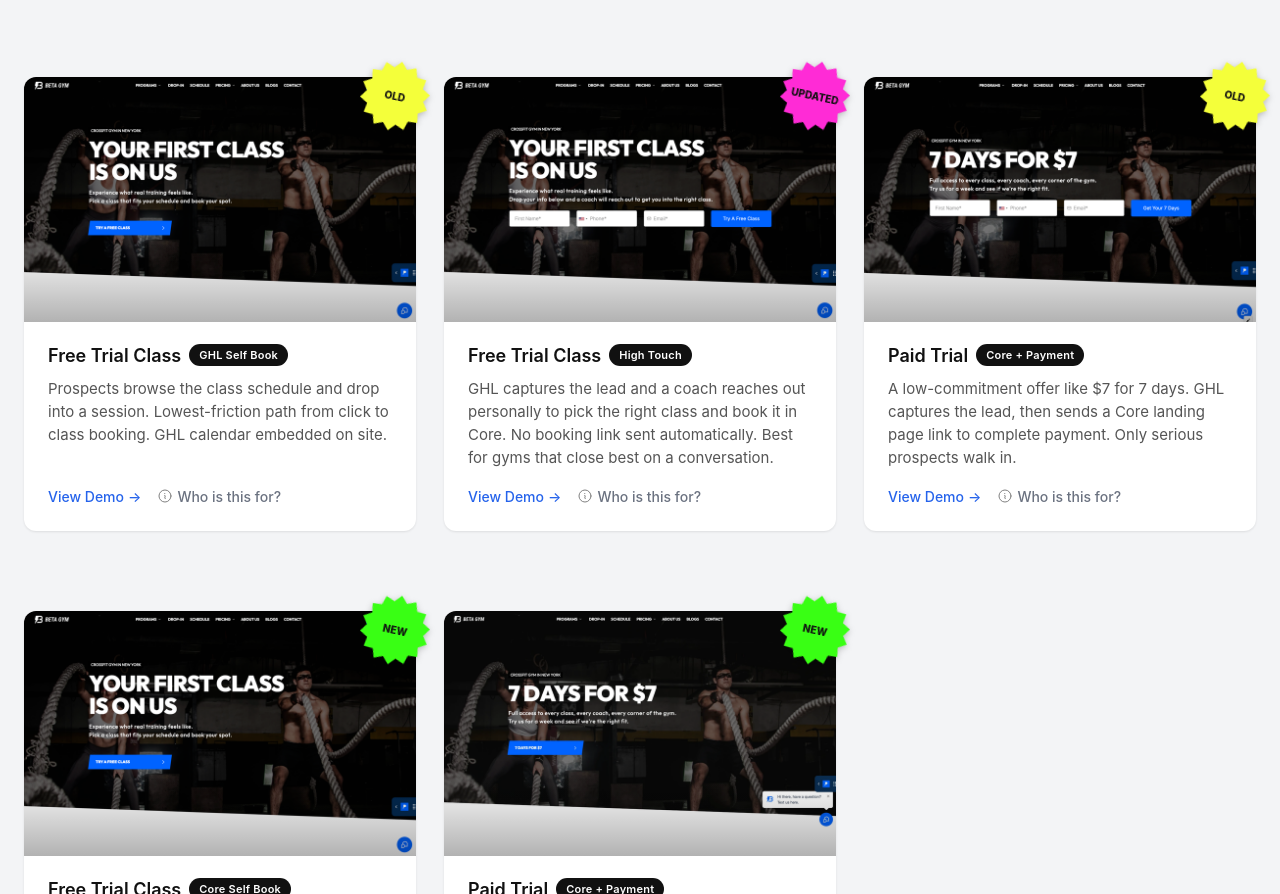
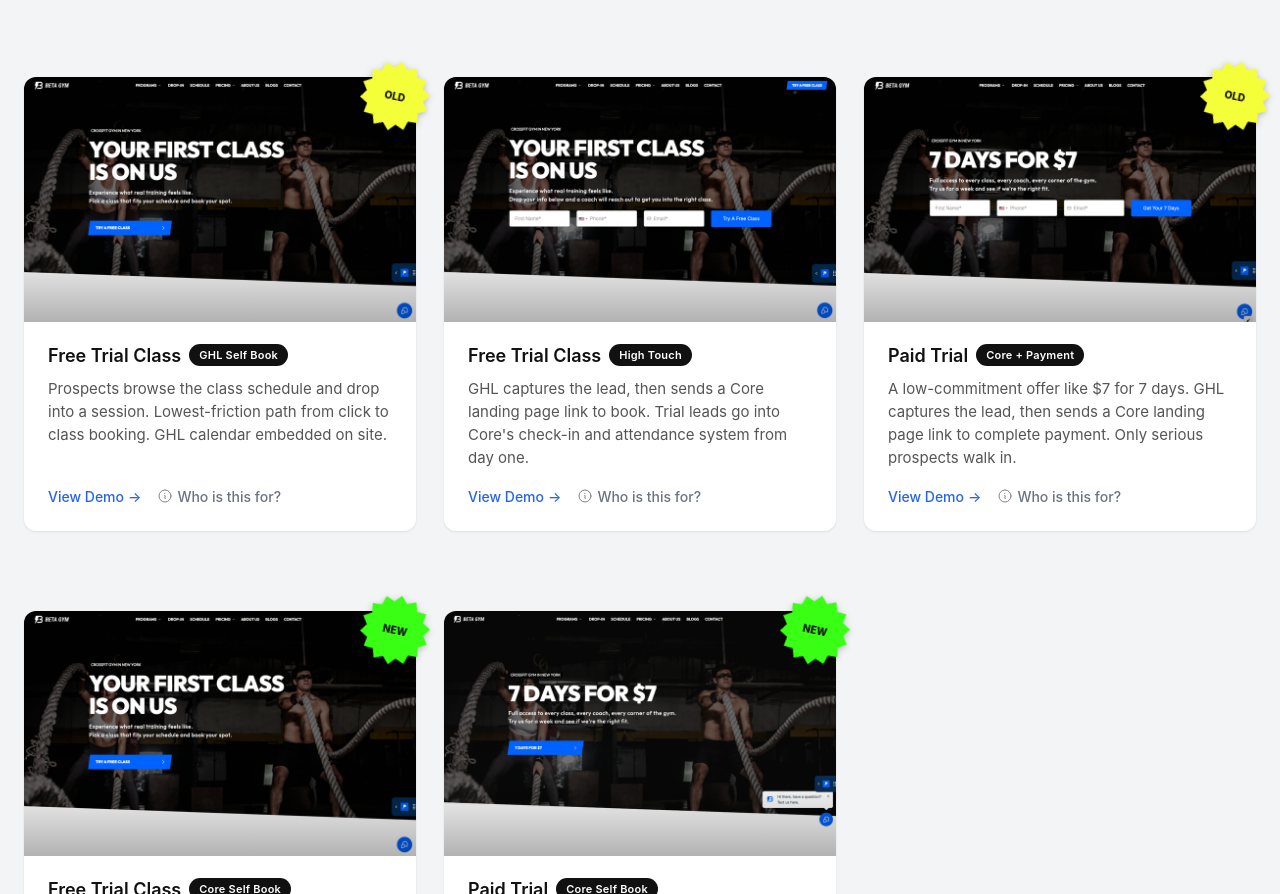
Before and after one commit to chrismcconachie/grow-demo-site, a plain HTML site: page index.html in a window 1280 px wide. Shown: the part 1906-2800 px from the top of the page. Drawn offline with Linux system fonts and the light colour scheme.

Commit message:
Revert High Touch card, rename new Paid Trial to Core Self Book, v1.2.1
High Touch stays as it was: GHL form, then the Core LP link is sent
automatically. Its Updated badge, staff-follow-up copy and drawer are
back to the original.

The new Paid Trial card and drawer are now labelled Core Self Book to
match the new Free Trial card. The previous Paid Trial keeps
Core + Payment.

Co-Authored-By: Claude Opus 5.5 <noreply@anthropic.com>

```diff
--- a/index.html
+++ b/index.html
@@ -599,7 +599,7 @@
     <span class="top-bar-brand">PushPress</span>
     <span class="top-bar-sep">/</span>
     <span class="top-bar-page">Demo Site Launcher</span>
-    <span class="top-bar-version">v1.2.0</span>
+    <span class="top-bar-version">v1.2.1</span>
   </div>
 
   <!-- ── Hero ── -->
@@ -737,14 +737,13 @@
       </div>
 
       <!-- Path 5 -->
-      <div class="card has-status">
-        <span class="card-status card-status-updated">Updated</span>
+      <div class="card">
         <a href="https://free-trial-class-core-high-touch.webflow.io/" target="_blank" rel="noopener">
           <div class="card-image-wrap"><img class="card-image" src="images/demo-free-trial-core-self-book.png" alt="Free Trial Class — High Touch" /></div>
         </a>
         <div class="card-body">
           <div class="card-title">Free Trial Class <span class="card-chip">High Touch</span></div>
-          <div class="card-desc">GHL captures the lead and a coach reaches out personally to pick the right class and book it in Core. No booking link sent automatically. Best for gyms that close best on a conversation.</div>
+          <div class="card-desc">GHL captures the lead, then sends a Core landing page link to book. Trial leads go into Core's check-in and attendance system from day one.</div>
           <div class="card-links">
             <a class="card-link" href="https://free-trial-class-core-high-touch.webflow.io/" target="_blank" rel="noopener">View Demo</a>
             <button class="card-link-info" data-drawer="path5">Who is this for?</button>
@@ -793,7 +792,7 @@
           <div class="card-image-wrap"><img class="card-image" src="images/demo-paid-trial-new.png" alt="Paid Trial" /></div>
         </a>
         <div class="card-body">
-          <div class="card-title">Paid Trial <span class="card-chip">Core + Payment</span></div>
+          <div class="card-title">Paid Trial <span class="card-chip">Core Self Book</span></div>
           <div class="card-desc">A low-commitment offer like $7 for 7 days. The "7 Days for $7" button opens the Core landing page in a new tab, where prospects pay and sign up. No form first.</div>
           <div class="card-links">
             <a class="card-link" href="https://paid-trial-discounted-access.webflow.io/" target="_blank" rel="noopener">View Demo</a>
@@ -1120,17 +1119,16 @@
         title: 'Free Trial Class — High Touch',
         url: 'https://free-trial-class-core-high-touch.webflow.io/',
         rows: [
-          ['Gym Type', 'Group fitness gyms where the owner or a coach wants to talk to every trial lead before they show up. CrossFit, strength gyms, and martial arts schools where fit and experience level matter for the first class.'],
-          ['Sales Style', 'High touch. The prospect fills out a short form, then staff calls or texts them, finds the right class for their schedule and experience, and books them in.'],
-          ['Ideal When', "The gym's close rate is highest after a real conversation, or the class schedule needs a human to steer beginners to the right session. Staff needs the capacity to follow up quickly, ideally the same day."],
-          ['Tech', 'GHL Lead Capture Form on the website. GHL alerts staff to the new lead. Staff books the trial class in Core, so the prospect is in Core check-in and attendance from the first visit. No booking link is sent automatically.'],
+          ['Gym Type', "Group fitness gyms that want trial leads managed through Core from the start. After filling out a GHL form, the prospect receives a link to the Core landing page to browse and book classes."],
+          ['Sales Style', 'Self-service. Fully automated. GHL captures the lead, then sends the Core LP link via SMS and email.'],
+          ['Ideal When', "The gym already runs everything through Core and doesn't want to maintain a separate GHL class calendar. The trade-off: Core requires account creation, which adds more steps."],
+          ['Tech', 'GHL Lead Capture Form on website. GHL automation sends SMS + email with Core class booking LP link.'],
         ],
-        flow: ['CTA', 'Enter Info (GHL Form)', 'Staff Outreach', 'Staff Books Class in Core', 'First Visit'],
-        ctas: ['Try a Free Class', 'Claim Your Free Class', 'Talk to a Coach'],
+        flow: ['CTA', 'Enter Info (GHL Form)', 'Receive Core LP Link', 'Book on Core LP', 'First Visit'],
+        ctas: ['Try a Free Class', 'Book Your Free Trial', 'Get Started Free'],
         nurtures: [
-          ['Nurture to Class', 'Automated SMS + email keeps the lead warm while staff reaches out to book a class, then sends reminders and what to expect once they\'re scheduled.'],
-          ['Abandonment Nurture', 'If staff can\'t reach the lead, an automated sequence keeps following up and asks them to reply with a good time to talk.'],
-          ['No-Show Nurture', 'If a lead is booked but doesn\'t show, a re-engagement sequence fires to get them into another class.'],
+          ['Nurture to Class', 'Automated SMS + email after form submission — delivers the Core booking link and follows up with reminders leading up to class day.'],
+          ['Abandonment Nurture', 'If a lead fills out the GHL form but doesn\'t complete booking on Core, an automated sequence re-sends the link and encourages action.'],
           ['Post-Class Followup', 'After the trial class, automated followup encourages membership signup — how it went, next class options, and a membership offer.'],
         ],
       },
@@ -1164,7 +1162,7 @@
         ],
       },
       path8: {
-        title: 'Paid Trial',
+        title: 'Paid Trial — Core Self Book',
         url: 'https://paid-trial-discounted-access.webflow.io/',
         rows: [
           ['Gym Type', 'Gyms that want to qualify leads with a small financial commitment upfront. Common in CrossFit, strength gyms, and studios in competitive markets where free trials attract tire-kickers.'],
```
Also changed, not shown: 1 other file.
